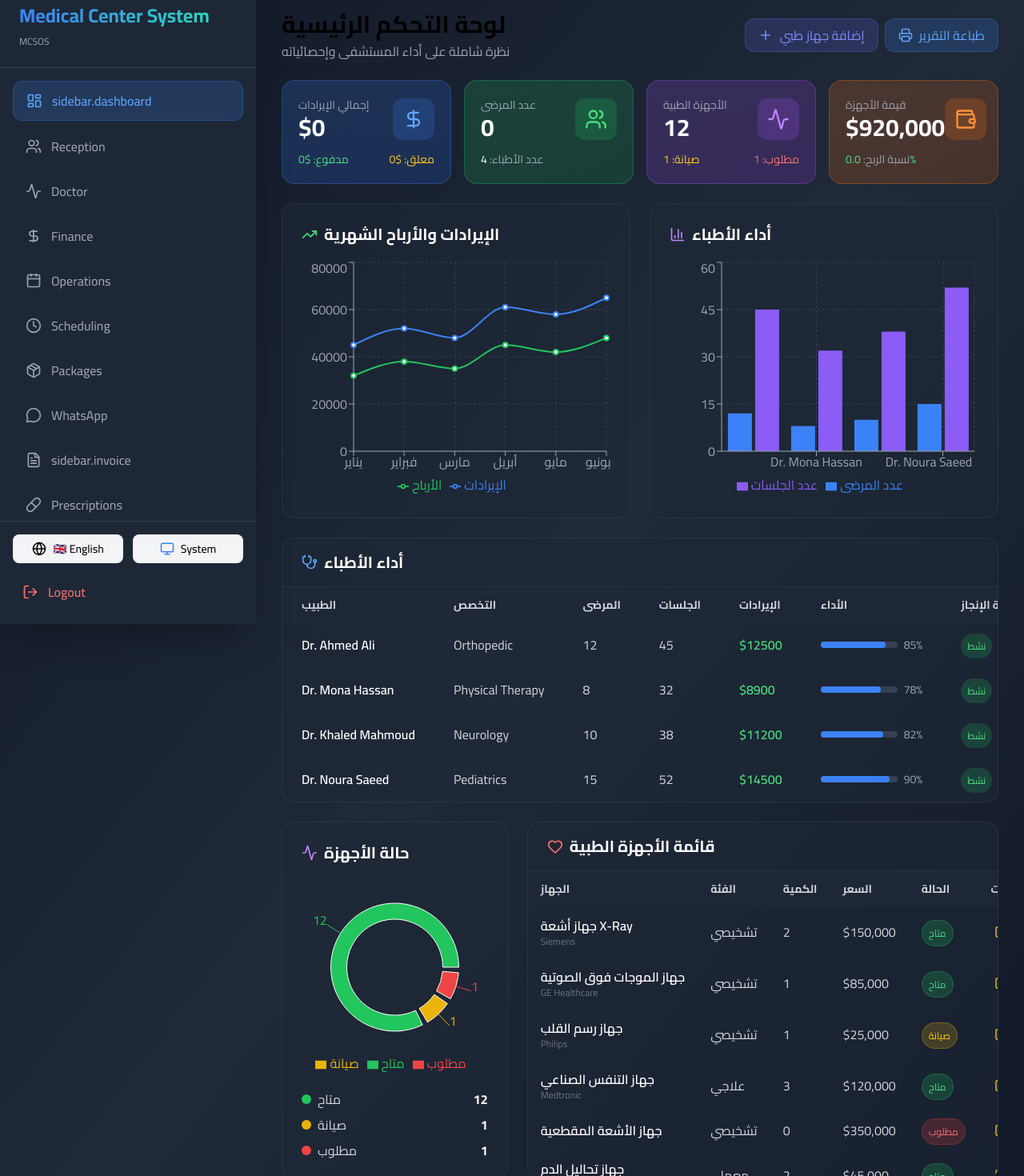
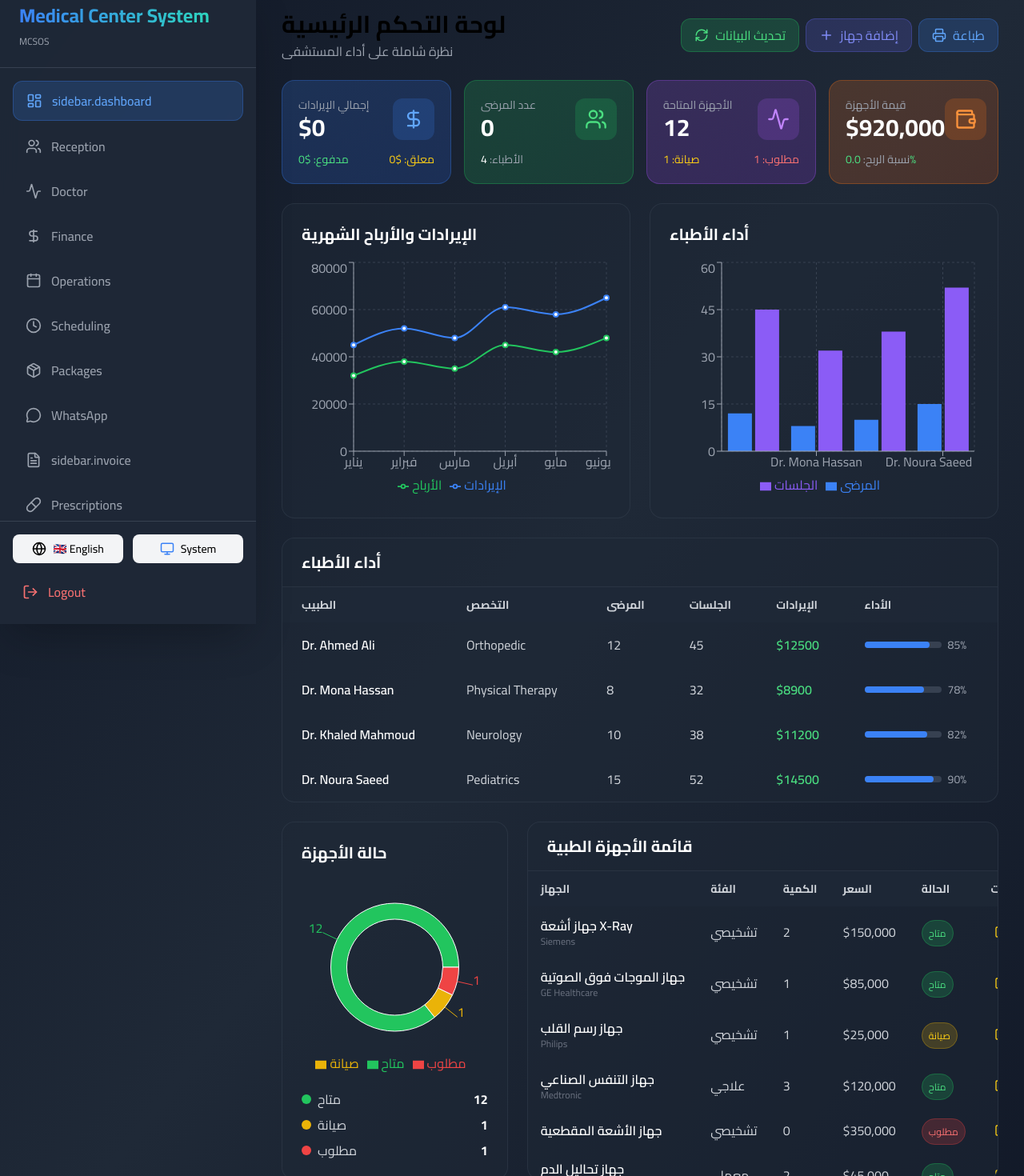
Before and after one commit to Islam412/MCSOS-System, a React (Vite) app: page /dashboard in a window 1280 px wide. Shown: the part 20-1490 px from the top of the page at 80% size. Built offline with nearby package versions, Linux system fonts and the light colour scheme.

Commit message:
update desing at dashboard

```diff
--- a/src/pages/dashboard/HospitalDashboard.jsx
+++ b/src/pages/dashboard/HospitalDashboard.jsx
@@ -4,7 +4,8 @@ import {
   TrendingUp, TrendingDown, DollarSign, Users, Calendar, Activity,
   Stethoscope, Syringe, Pill, Thermometer, Heart, Brain, Bone,
   Edit, Trash2, Plus, X, CheckCircle, AlertCircle, Clock, BarChart3,
-  Printer, Download, Eye, Wallet, Building, Award, Target, Sparkles
+  Printer, Download, Eye, Wallet, Building, Award, Target, Sparkles,
+  RefreshCw
 } from 'lucide-react'
 import toast from 'react-hot-toast'
 import {
@@ -27,38 +28,25 @@ export default function HospitalDashboard() {
     name: '', category: 'diagnostic', status: 'available', quantity: 1,
     purchaseDate: '', warrantyUntil: '', manufacturer: '', price: 0, notes: ''
   })
-  const [timeRange, setTimeRange] = useState('month')
-  const [selectedDoctor, setSelectedDoctor] = useState(null)
 
-  // بيانات الأجهزة الطبية الافتراضية
   const defaultDevices = [
-    { id: 1, name: 'جهاز أشعة X-Ray', category: 'diagnostic', status: 'available', quantity: 2, purchaseDate: '2023-01-15', warrantyUntil: '2028-01-15', manufacturer: 'Siemens', price: 150000, lastMaintenance: '2024-03-10', nextMaintenance: '2024-09-10', notes: 'حالة ممتازة' },
-    { id: 2, name: 'جهاز الموجات فوق الصوتية', category: 'diagnostic', status: 'available', quantity: 1, purchaseDate: '2023-06-20', warrantyUntil: '2028-06-20', manufacturer: 'GE Healthcare', price: 85000, lastMaintenance: '2024-02-15', nextMaintenance: '2024-08-15', notes: '' },
-    { id: 3, name: 'جهاز رسم القلب', category: 'diagnostic', status: 'maintenance', quantity: 1, purchaseDate: '2022-11-10', warrantyUntil: '2027-11-10', manufacturer: 'Philips', price: 25000, lastMaintenance: '2024-04-01', nextMaintenance: '2024-10-01', notes: 'بحاجة صيانة' },
-    { id: 4, name: 'جهاز التنفس الصناعي', category: 'therapeutic', status: 'available', quantity: 3, purchaseDate: '2023-03-05', warrantyUntil: '2028-03-05', manufacturer: 'Medtronic', price: 120000, lastMaintenance: '2024-01-20', nextMaintenance: '2024-07-20', notes: '' },
-    { id: 5, name: 'جهاز الأشعة المقطعية', category: 'diagnostic', status: 'needed', quantity: 0, purchaseDate: '', warrantyUntil: '', manufacturer: '', price: 350000, notes: 'مطلوب شراء' },
-    { id: 6, name: 'جهاز تحاليل الدم', category: 'lab', status: 'available', quantity: 2, purchaseDate: '2023-08-14', warrantyUntil: '2028-08-14', manufacturer: 'Roche', price: 45000, lastMaintenance: '2024-03-25', nextMaintenance: '2024-09-25', notes: '' },
-    { id: 7, name: 'جهاز العلاج الطبيعي', category: 'therapeutic', status: 'available', quantity: 4, purchaseDate: '2023-12-01', warrantyUntil: '2028-12-01', manufacturer: 'BTL', price: 15000, lastMaintenance: '2024-02-28', nextMaintenance: '2024-08-28', notes: '' },
+    { id: 1, name: 'جهاز أشعة X-Ray', category: 'diagnostic', status: 'available', quantity: 2, purchaseDate: '2023-01-15', warrantyUntil: '2028-01-15', manufacturer: 'Siemens', price: 150000 },
+    { id: 2, name: 'جهاز الموجات فوق الصوتية', category: 'diagnostic', status: 'available', quantity: 1, purchaseDate: '2023-06-20', warrantyUntil: '2028-06-20', manufacturer: 'GE Healthcare', price: 85000 },
+    { id: 3, name: 'جهاز رسم القلب', category: 'diagnostic', status: 'maintenance', quantity: 1, purchaseDate: '2022-11-10', warrantyUntil: '2027-11-10', manufacturer: 'Philips', price: 25000 },
+    { id: 4, name: 'جهاز التنفس الصناعي', category: 'therapeutic', status: 'available', quantity: 3, purchaseDate: '2023-03-05', warrantyUntil: '2028-03-05', manufacturer: 'Medtronic', price: 120000 },
+    { id: 5, name: 'جهاز الأشعة المقطعية', category: 'diagnostic', status: 'needed', quantity: 0, purchaseDate: '', warrantyUntil: '', manufacturer: '', price: 350000 },
+    { id: 6, name: 'جهاز تحاليل الدم', category: 'lab', status: 'available', quantity: 2, purchaseDate: '2023-08-14', warrantyUntil: '2028-08-14', manufacturer: 'Roche', price: 45000 },
+    { id: 7, name: 'جهاز العلاج الطبيعي', category: 'therapeutic', status: 'available', quantity: 4, purchaseDate: '2023-12-01', warrantyUntil: '2028-12-01', manufacturer: 'BTL', price: 15000 },
   ]
 
-  useEffect(() => {
-    loadData()
-  }, [])
+  const loadData = () => {
+    const savedPatients = localStorage.getItem('mcsos_patients_v2')
+    if (savedPatients) setPatients(JSON.parse(savedPatients))
+    else setPatients([])
 
-  const loadData = () => {
-    // تحميل المرضى
-    const savedPatients = localStorage.getItem('mcsos_patients_v2')
-    if (savedPatients) {
-      setPatients(JSON.parse(savedPatients))
-    } else {
-      setPatients([])
-    }
-
-    // تحميل الأطباء
     const savedDoctors = localStorage.getItem('mcsos_doctors')
-    if (savedDoctors) {
-      setDoctors(JSON.parse(savedDoctors))
-    } else {
+    if (savedDoctors) setDoctors(JSON.parse(savedDoctors))
+    else {
       setDoctors([
         { id: 1, nameAr: 'د. أحمد علي', nameEn: 'Dr. Ahmed Ali', specializationAr: 'جراحة عظام', specializationEn: 'Orthopedic', patientsCount: 12, sessionsCount: 45, revenue: 12500, performance: 85 },
         { id: 2, nameAr: 'د. منى حسن', nameEn: 'Dr. Mona Hassan', specializationAr: 'علاج طبيعي', specializationEn: 'Physical Therapy', patientsCount: 8, sessionsCount: 32, revenue: 8900, performance: 78 },
@@ -67,24 +55,27 @@ export default function HospitalDashboard() {
       ])
     }
 
-    // تحميل الفواتير
     const savedInvoices = localStorage.getItem('mcsos_invoices')
-    if (savedInvoices) {
-      setInvoices(JSON.parse(savedInvoices))
-    } else {
-      setInvoices([])
-    }
+    if (savedInvoices) setInvoices(JSON.parse(savedInvoices))
+    else setInvoices([])
 
-    // تحميل الأجهزة الطبية
     const savedDevices = localStorage.getItem('mcsos_medical_devices')
-    if (savedDevices) {
-      setMedicalDevices(JSON.parse(savedDevices))
-    } else {
+    if (savedDevices) setMedicalDevices(JSON.parse(savedDevices))
+    else {
       setMedicalDevices(defaultDevices)
       localStorage.setItem('mcsos_medical_devices', JSON.stringify(defaultDevices))
     }
 
     setLoading(false)
+  }
+
+  useEffect(() => {
+    loadData()
+  }, [])
+
+  const refreshData = () => {
+    loadData()
+    toast.success('تم تحديث البيانات بنجاح')
   }
 
   const saveDevices = (devices) => {
@@ -97,12 +88,7 @@ export default function HospitalDashboard() {
       toast.error('الرجاء إدخال اسم الجهاز')
       return
     }
-    const newDevice = {
-      id: Date.now(),
-      ...deviceForm,
-      quantity: parseInt(deviceForm.quantity) || 1,
-      price: parseFloat(deviceForm.price) || 0
-    }
+    const newDevice = { id: Date.now(), ...deviceForm, quantity: parseInt(deviceForm.quantity) || 1, price: parseFloat(deviceForm.price) || 0 }
     saveDevices([...medicalDevices, newDevice])
     setShowDeviceModal(false)
     setDeviceForm({ name: '', category: 'diagnostic', status: 'available', quantity: 1, purchaseDate: '', warrantyUntil: '', manufacturer: '', price: 0, notes: '' })
@@ -135,10 +121,8 @@ export default function HospitalDashboard() {
     }
   }
 
-  // حساب الإحصائيات
   const totalPatients = patients.length
   const totalDoctors = doctors.length
-  const totalInvoices = invoices.length
   const totalRevenue = invoices.reduce((sum, inv) => sum + (inv.total || 0), 0)
   const paidRevenue = invoices.filter(inv => inv.paymentStatus === 'paid').reduce((sum, inv) => sum + (inv.total || 0), 0)
   const pendingRevenue = totalRevenue - paidRevenue
@@ -176,7 +160,6 @@ export default function HospitalDashboard() {
     }
   }
 
-  // بيانات الرسم البياني
   const revenueData = [
     { name: 'يناير', revenue: 45000, profit: 32000 },
     { name: 'فبراير', revenue: 52000, profit: 38000 },
@@ -200,42 +183,32 @@ export default function HospitalDashboard() {
     { name: 'مطلوب', value: neededDevices, color: '#ef4444' }
   ]
 
-  const COLORS = ['#22c55e', '#eab308', '#ef4444', '#3b82f6', '#8b5cf6']
+  const COLORS = ['#22c55e', '#eab308', '#ef4444']
 
   if (loading) return <div className="flex items-center justify-center h-64"><div className="text-white">جاري التحميل...</div></div>
 
   return (
     <div className="space-y-6">
       <div className="flex flex-col md:flex-row justify-between items-start md:items-center gap-4">
-        <div>
-          <h1 className="text-3xl font-bold gradient-text">لوحة التحكم الرئيسية</h1>
-          <p className="text-gray-400 mt-1">نظرة شاملة على أداء المستشفى وإحصائياته</p>
-        </div>
+        <div><h1 className="text-3xl font-bold gradient-text">لوحة التحكم الرئيسية</h1><p className="text-gray-400 mt-1">نظرة شاملة على أداء المستشفى</p></div>
         <div className="flex gap-2">
-          <button onClick={() => { setDeviceForm({ name: '', category: 'diagnostic', status: 'available', quantity: 1, purchaseDate: '', warrantyUntil: '', manufacturer: '', price: 0, notes: '' }); setEditingDevice(null); setShowDeviceModal(true); }} className="bg-indigo-500/20 hover:bg-indigo-500/30 text-indigo-400 px-4 py-2 rounded-xl flex items-center gap-2 border border-indigo-500/30">
-            <Plus size={18} /> إضافة جهاز طبي
-          </button>
-          <button onClick={() => window.print()} className="bg-blue-500/20 hover:bg-blue-500/30 text-blue-400 px-4 py-2 rounded-xl flex items-center gap-2 border border-blue-500/30">
-            <Printer size={18} /> طباعة التقرير
-          </button>
+          <button onClick={refreshData} className="bg-green-500/20 hover:bg-green-500/30 text-green-400 px-4 py-2 rounded-xl flex items-center gap-2 border border-green-500/30"><RefreshCw size={18} /> تحديث البيانات</button>
+          <button onClick={() => { setDeviceForm({ name: '', category: 'diagnostic', status: 'available', quantity: 1, purchaseDate: '', warrantyUntil: '', manufacturer: '', price: 0, notes: '' }); setEditingDevice(null); setShowDeviceModal(true); }} className="bg-indigo-500/20 hover:bg-indigo-500/30 text-indigo-400 px-4 py-2 rounded-xl flex items-center gap-2 border border-indigo-500/30"><Plus size={18} /> إضافة جهاز</button>
+          <button onClick={() => window.print()} className="bg-blue-500/20 hover:bg-blue-500/30 text-blue-400 px-4 py-2 rounded-xl flex items-center gap-2 border border-blue-500/30"><Printer size={18} /> طباعة</button>
         </div>
       </div>
 
-      {/* بطاقات الإحصائيات الرئيسية */}
       <div className="grid grid-cols-1 md:grid-cols-2 lg:grid-cols-4 gap-4">
         <div className="bg-gradient-to-br from-blue-500/20 to-blue-600/20 rounded-2xl p-5 border border-blue-500/30">
-          <div className="flex items-center justify-between">
-            <div><p className="text-gray-400 text-sm">إجمالي الإيرادات</p><p className="text-3xl font-bold text-white">${totalRevenue.toLocaleString()}</p></div>
-            <div className="p-3 bg-blue-500/20 rounded-xl"><DollarSign className="text-blue-400" size={28} /></div>
-          </div>
+          <div className="flex items-center justify-between"><div><p className="text-gray-400 text-sm">إجمالي الإيرادات</p><p className="text-3xl font-bold text-white">${totalRevenue.toLocaleString()}</p></div><div className="p-3 bg-blue-500/20 rounded-xl"><DollarSign className="text-blue-400" size={28} /></div></div>
           <div className="mt-3 flex justify-between text-sm"><span className="text-green-400">مدفوع: ${paidRevenue.toLocaleString()}</span><span className="text-yellow-400">معلق: ${pendingRevenue.toLocaleString()}</span></div>
         </div>
         <div className="bg-gradient-to-br from-green-500/20 to-green-600/20 rounded-2xl p-5 border border-green-500/30">
           <div className="flex items-center justify-between"><div><p className="text-gray-400 text-sm">عدد المرضى</p><p className="text-3xl font-bold text-white">{totalPatients}</p></div><div className="p-3 bg-green-500/20 rounded-xl"><Users className="text-green-400" size={28} /></div></div>
-          <div className="mt-3 text-sm text-gray-400">عدد الأطباء: <span className="text-white">{totalDoctors}</span></div>
+          <div className="mt-3 text-sm text-gray-400">الأطباء: <span className="text-white">{totalDoctors}</span></div>
         </div>
         <div className="bg-gradient-to-br from-purple-500/20 to-purple-600/20 rounded-2xl p-5 border border-purple-500/30">
-          <div className="flex items-center justify-between"><div><p className="text-gray-400 text-sm">الأجهزة الطبية</p><p className="text-3xl font-bold text-white">{availableDevices}</p></div><div className="p-3 bg-purple-500/20 rounded-xl"><Activity className="text-purple-400" size={28} /></div></div>
+          <div className="flex items-center justify-between"><div><p className="text-gray-400 text-sm">الأجهزة المتاحة</p><p className="text-3xl font-bold text-white">{availableDevices}</p></div><div className="p-3 bg-purple-500/20 rounded-xl"><Activity className="text-purple-400" size={28} /></div></div>
           <div className="mt-3 flex justify-between text-sm"><span className="text-yellow-400">صيانة: {maintenanceDevices}</span><span className="text-red-400">مطلوب: {neededDevices}</span></div>
         </div>
         <div className="bg-gradient-to-br from-orange-500/20 to-orange-600/20 rounded-2xl p-5 border border-orange-500/30">
@@ -244,10 +217,9 @@ export default function HospitalDashboard() {
         </div>
       </div>
 
-      {/* الرسوم البيانية */}
       <div className="grid grid-cols-1 lg:grid-cols-2 gap-6">
         <div className="bg-gray-800/50 rounded-2xl p-6 border border-gray-700/50">
-          <h2 className="text-xl font-bold text-white mb-4 flex items-center gap-2"><TrendingUp size={20} className="text-green-400" /> الإيرادات والأرباح الشهرية</h2>
+          <h2 className="text-xl font-bold text-white mb-4">الإيرادات والأرباح الشهرية</h2>
           <ResponsiveContainer width="100%" height={300}>
             <LineChart data={revenueData}>
               <CartesianGrid strokeDasharray="3 3" stroke="#374151" />
@@ -261,7 +233,7 @@ export default function HospitalDashboard() {
           </ResponsiveContainer>
         </div>
         <div className="bg-gray-800/50 rounded-2xl p-6 border border-gray-700/50">
-          <h2 className="text-xl font-bold text-white mb-4 flex items-center gap-2"><BarChart3 size={20} className="text-purple-400" /> أداء الأطباء</h2>
+          <h2 className="text-xl font-bold text-white mb-4">أداء الأطباء</h2>
           <ResponsiveContainer width="100%" height={300}>
             <BarChart data={doctorPerformanceData}>
               <CartesianGrid strokeDasharray="3 3" stroke="#374151" />
@@ -269,18 +241,16 @@ export default function HospitalDashboard() {
               <YAxis stroke="#9ca3af" />
               <Tooltip contentStyle={{ backgroundColor: '#1f2937', borderColor: '#374151' }} />
               <Legend />
-              <Bar dataKey="patients" fill="#3b82f6" name="عدد المرضى" />
-              <Bar dataKey="sessions" fill="#8b5cf6" name="عدد الجلسات" />
+              <Bar dataKey="patients" fill="#3b82f6" name="المرضى" />
+              <Bar dataKey="sessions" fill="#8b5cf6" name="الجلسات" />
             </BarChart>
           </ResponsiveContainer>
         </div>
       </div>
 
-      {/* أداء الأطباء بالتفصيل */}
+      {/* جدول الأطباء */}
       <div className="bg-gray-800/50 rounded-2xl overflow-hidden border border-gray-700/50">
-        <div className="px-6 py-4 border-b border-gray-700/50">
-          <h2 className="text-xl font-bold text-white flex items-center gap-2"><Stethoscope size={20} className="text-blue-400" /> أداء الأطباء</h2>
-        </div>
+        <div className="px-6 py-4 border-b border-gray-700/50"><h2 className="text-xl font-bold text-white">أداء الأطباء</h2></div>
         <div className="overflow-x-auto">
           <table className="w-full">
             <thead className="bg-gray-800/80">
@@ -291,7 +261,6 @@ export default function HospitalDashboard() {
                 <th className="px-6 py-3 text-sm text-gray-300">الجلسات</th>
                 <th className="px-6 py-3 text-sm text-gray-300">الإيرادات</th>
                 <th className="px-6 py-3 text-sm text-gray-300">الأداء</th>
-                <th className="px-6 py-3 text-sm text-gray-300">نسبة الإنجاز</th>
               </tr>
             </thead>
             <tbody className="divide-y divide-gray-700/50">
@@ -303,7 +272,6 @@ export default function HospitalDashboard() {
                   <td className="px-6 py-4 text-gray-300">{doctor.sessionsCount || 0}</td>
                   <td className="px-6 py-4 font-semibold text-green-400">${doctor.revenue || 0}</td>
                   <td className="px-6 py-4"><div className="flex items-center gap-2"><div className="w-24 bg-gray-700 rounded-full h-2"><div className="bg-blue-500 h-2 rounded-full" style={{ width: `${doctor.performance || 0}%` }}></div></div><span className="text-sm text-gray-400">{doctor.performance || 0}%</span></div></td>
-                  <td className="px-6 py-4"><span className="px-2 py-1 rounded-full text-xs bg-green-500/20 text-green-400">نشط</span></td>
                 </tr>
               ))}
             </tbody>
@@ -313,25 +281,35 @@ export default function HospitalDashboard() {
 
       {/* الأجهزة الطبية */}
       <div className="grid grid-cols-1 lg:grid-cols-3 gap-6">
-        <div className="bg-gray-800/50 rounded-2xl p-6 border border-gray-700/50 lg:col-span-1">
-          <h2 className="text-xl font-bold text-white mb-4 flex items-center gap-2"><Activity size={20} className="text-purple-400" /> حالة الأجهزة</h2>
+        <div className="bg-gray-800/50 rounded-2xl p-6 border border-gray-700/50">
+          <h2 className="text-xl font-bold text-white mb-4">حالة الأجهزة</h2>
           <ResponsiveContainer width="100%" height={250}>
             <PieChart>
-              <Pie data={deviceStatusData} cx="50%" cy="50%" innerRadius={60} outerRadius={80} paddingAngle={5} dataKey="value" label>
+              <Pie data={deviceStatusData} cx="50%" cy="50%" innerRadius={60} outerRadius={80} dataKey="value" label>
                 {deviceStatusData.map((entry, index) => (<Cell key={`cell-${index}`} fill={COLORS[index % COLORS.length]} />))}
               </Pie>
               <Tooltip contentStyle={{ backgroundColor: '#1f2937', borderColor: '#374151' }} />
               <Legend />
             </PieChart>
           </ResponsiveContainer>
-          <div className="mt-4 space-y-2">{deviceStatusData.map((item, idx) => (<div key={idx} className="flex justify-between items-center"><span className="flex items-center gap-2"><div className="w-3 h-3 rounded-full" style={{ backgroundColor: item.color }}></div><span className="text-gray-300">{item.name}</span></span><span className="text-white font-bold">{item.value}</span></div>))}</div>
+          <div className="mt-4 space-y-2">
+            {deviceStatusData.map((item, idx) => (<div key={idx} className="flex justify-between items-center"><span className="flex items-center gap-2"><div className="w-3 h-3 rounded-full" style={{ backgroundColor: item.color }}></div><span className="text-gray-300">{item.name}</span></span><span className="text-white font-bold">{item.value}</span></div>))}
           </div>
-
+        </div>
         <div className="bg-gray-800/50 rounded-2xl overflow-hidden border border-gray-700/50 lg:col-span-2">
-          <div className="px-6 py-4 border-b border-gray-700/50 flex justify-between items-center"><h2 className="text-xl font-bold text-white flex items-center gap-2"><Heart size={20} className="text-red-400" /> قائمة الأجهزة الطبية</h2></div>
+          <div className="px-6 py-4 border-b border-gray-700/50 flex justify-between"><h2 className="text-xl font-bold text-white">قائمة الأجهزة الطبية</h2></div>
           <div className="overflow-x-auto max-h-96 overflow-y-auto">
             <table className="w-full">
-              <thead className="bg-gray-800/80 sticky top-0"><tr className={`${isRTL ? 'text-right' : 'text-left'}`}><th className="px-4 py-3 text-sm text-gray-300">الجهاز</th><th className="px-4 py-3 text-sm text-gray-300">الفئة</th><th className="px-4 py-3 text-sm text-gray-300">الكمية</th><th className="px-4 py-3 text-sm text-gray-300">السعر</th><th className="px-4 py-3 text-sm text-gray-300">الحالة</th><th className="px-4 py-3 text-sm text-gray-300">إجراءات</th></tr></thead>
+              <thead className="bg-gray-800/80">
+                <tr className={`${isRTL ? 'text-right' : 'text-left'}`}>
+                  <th className="px-4 py-3 text-sm text-gray-300">الجهاز</th>
+                  <th className="px-4 py-3 text-sm text-gray-300">الفئة</th>
+                  <th className="px-4 py-3 text-sm text-gray-300">الكمية</th>
+                  <th className="px-4 py-3 text-sm text-gray-300">السعر</th>
+                  <th className="px-4 py-3 text-sm text-gray-300">الحالة</th>
+                  <th className="px-4 py-3 text-sm text-gray-300">إجراءات</th>
+                </tr>
+            </thead>
             <tbody className="divide-y divide-gray-700/50">
               {medicalDevices.map((device) => (
                 <tr key={device.id} className="hover:bg-gray-700/30">
@@ -351,10 +329,18 @@ export default function HospitalDashboard() {
 
       {/* تقدم المرضى */}
       <div className="bg-gray-800/50 rounded-2xl overflow-hidden border border-gray-700/50">
-        <div className="px-6 py-4 border-b border-gray-700/50"><h2 className="text-xl font-bold text-white flex items-center gap-2"><TrendingUp size={20} className="text-green-400" /> تقدم المرضى</h2></div>
+        <div className="px-6 py-4 border-b border-gray-700/50"><h2 className="text-xl font-bold text-white">تقدم المرضى</h2></div>
         <div className="overflow-x-auto">
           <table className="w-full">
-            <thead className="bg-gray-800/80"><tr className={`${isRTL ? 'text-right' : 'text-left'}`}><th className="px-6 py-3 text-sm text-gray-300">المريض</th><th className="px-6 py-3 text-sm text-gray-300">التشخيص</th><th className="px-6 py-3 text-sm text-gray-300">الجلسات</th><th className="px-6 py-3 text-sm text-gray-300">التقدم</th><th className="px-6 py-3 text-sm text-gray-300">الحالة</th><th className="px-6 py-3 text-sm text-gray-300">آخر جلسة</th></tr></thead>
+            <thead className="bg-gray-800/80">
+              <tr className={`${isRTL ? 'text-right' : 'text-left'}`}>
+                <th className="px-6 py-3 text-sm text-gray-300">المريض</th>
+                <th className="px-6 py-3 text-sm text-gray-300">التشخيص</th>
+                <th className="px-6 py-3 text-sm text-gray-300">الجلسات</th>
+                <th className="px-6 py-3 text-sm text-gray-300">التقدم</th>
+                <th className="px-6 py-3 text-sm text-gray-300">الحالة</th>
+              </tr>
+            </thead>
             <tbody className="divide-y divide-gray-700/50">
               {patients.slice(0, 10).map((patient) => (
                 <tr key={patient.id} className="hover:bg-gray-700/30">
@@ -363,7 +349,6 @@ export default function HospitalDashboard() {
                   <td className="px-6 py-4 text-gray-300">{patient.completedSessions || 0}/{patient.totalSessions || 0}</td>
                   <td className="px-6 py-4"><div className="flex items-center gap-2"><div className="w-24 bg-gray-700 rounded-full h-2"><div className={`h-2 rounded-full ${(patient.progress || 0) >= 70 ? 'bg-green-500' : (patient.progress || 0) >= 40 ? 'bg-yellow-500' : 'bg-blue-500'}`} style={{ width: `${patient.progress || 0}%` }}></div></div><span className="text-sm text-gray-400">{Math.round(patient.progress || 0)}%</span></div></td>
                   <td className="px-6 py-4"><span className={`px-2 py-1 rounded-full text-xs ${patient.status === 'completed' ? 'bg-gray-500/20 text-gray-400' : 'bg-green-500/20 text-green-400'}`}>{patient.status === 'completed' ? 'مكتمل' : 'نشط'}</span></td>
-                  <td className="px-6 py-4 text-gray-400">{patient.lastSessionDate || '-'}</td>
                 </tr>
               ))}
             </tbody>
@@ -371,7 +356,7 @@ export default function HospitalDashboard() {
         </div>
       </div>
 
-      {/* Modal إضافة/تعديل جهاز طبي */}
+      {/* Modal إضافة/تعديل جهاز */}
       {showDeviceModal && (
         <div className="fixed inset-0 bg-black/70 backdrop-blur-sm flex items-center justify-center z-50 p-4 overflow-y-auto">
           <div className="bg-gray-800 rounded-2xl max-w-2xl w-full max-h-[90vh] overflow-y-auto p-6 border border-gray-700">
```
Also changed, not shown: 1 other file (tests, documents, lock files or other folders). Lines whose indentation alone changed are shown as unchanged.
